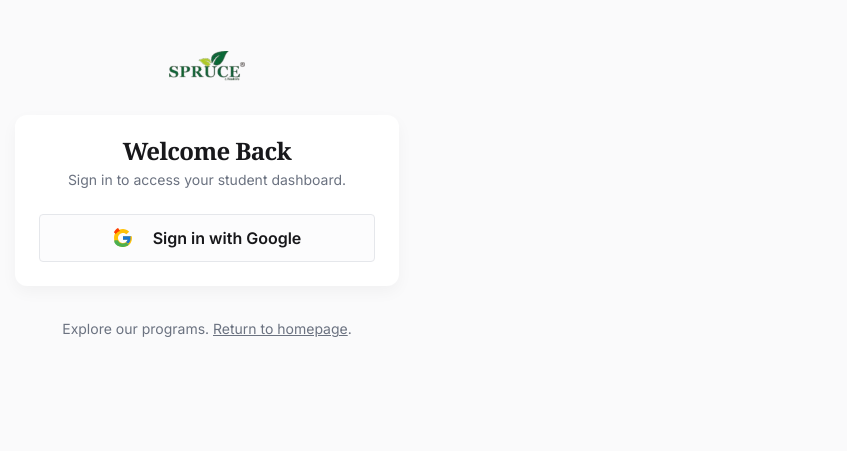
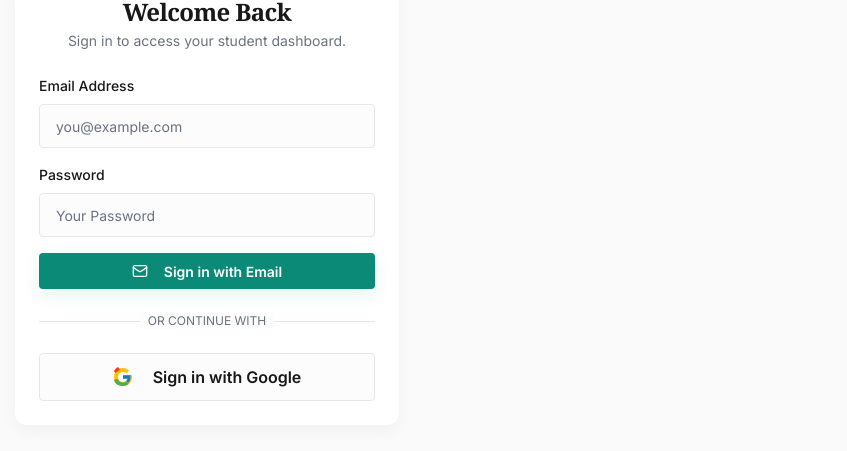
Before and after one commit to kautkarg/spruce-nep, a Next.js app: page /login in a window 1280 px wide. Shown: the part 205-656 px from the top of the page, without its empty margins (433-1280 px from the left). Built offline with nearby package versions, Linux system fonts and the light colour scheme; no server answers.

Commit message:
create sign in option

```diff
--- a/src/app/login/page.tsx
+++ b/src/app/login/page.tsx
@@ -1,14 +1,17 @@
 
 'use client';
 
-import { useEffect } from 'react';
+import { useEffect, useState } from 'react';
 import { useRouter } from 'next/navigation';
-import { GoogleAuthProvider, signInWithPopup } from 'firebase/auth';
+import { GoogleAuthProvider, signInWithPopup, signInWithEmailAndPassword, createUserWithEmailAndPassword } from 'firebase/auth';
 import { useFirebase } from '@/firebase';
 import { Button } from '@/components/ui/button';
-import { Card, CardContent, CardDescription, CardHeader, CardTitle } from '@/components/ui/card';
-import { Leaf } from 'lucide-react';
+import { Card, CardContent, CardDescription, CardFooter, CardHeader, CardTitle } from '@/components/ui/card';
+import { Leaf, LogIn, Mail } from 'lucide-react';
 import Image from 'next/image';
+import { Input } from '@/components/ui/input';
+import { Label } from '@/components/ui/label';
+import { useToast } from '@/hooks/use-toast';
 
 function GoogleIcon(props: React.SVGProps<SVGSVGElement>) {
   return (
@@ -36,6 +39,10 @@ function GoogleIcon(props: React.SVGProps<SVGSVGElement>) {
 export default function LoginPage() {
   const { auth, user, isUserLoading } = useFirebase();
   const router = useRouter();
+  const { toast } = useToast();
+  const [email, setEmail] = useState('');
+  const [password, setPassword] = useState('');
+  const [isSubmitting, setIsSubmitting] = useState(false);
 
   useEffect(() => {
     if (!isUserLoading && user) {
@@ -47,9 +54,46 @@ export default function LoginPage() {
     const provider = new GoogleAuthProvider();
     try {
       await signInWithPopup(auth, provider);
-      // Let the useEffect handle the redirect
     } catch (error) {
       console.error('Error during Google sign-in:', error);
+      toast({
+        variant: "destructive",
+        title: "Sign-in Failed",
+        description: "Could not sign in with Google. Please try again.",
+      });
+    }
+  };
+
+  const handleSignInWithEmail = async (e: React.FormEvent) => {
+    e.preventDefault();
+    setIsSubmitting(true);
+    try {
+      await signInWithEmailAndPassword(auth, email, password);
+    } catch (error: any) {
+       // If user not found, try to create a new account
+      if (error.code === 'auth/user-not-found' || error.code === 'auth/invalid-credential') {
+        try {
+          await createUserWithEmailAndPassword(auth, email, password);
+          toast({
+            title: "Welcome!",
+            description: "Your account has been created and you're now signed in.",
+          });
+        } catch (createError: any) {
+          toast({
+            variant: "destructive",
+            title: "Registration Failed",
+            description: createError.message || "Could not create your account. Please try again.",
+          });
+        }
+      } else {
+         toast({
+            variant: "destructive",
+            title: "Sign-in Failed",
+            description: error.message || "An unknown error occurred. Please try again.",
+        });
+      }
+    } finally {
+        setIsSubmitting(false);
     }
   };
 
@@ -73,11 +117,52 @@ export default function LoginPage() {
           <CardTitle className="font-serif">Welcome Back</CardTitle>
           <CardDescription>Sign in to access your student dashboard.</CardDescription>
         </CardHeader>
-        <CardContent>
+        <CardContent className="space-y-6">
+           <form onSubmit={handleSignInWithEmail} className="space-y-4">
+            <div className="space-y-2">
+              <Label htmlFor="email">Email Address</Label>
+              <Input
+                id="email"
+                type="email"
+                placeholder="you@example.com"
+                value={email}
+                onChange={(e) => setEmail(e.target.value)}
+                required
+              />
+            </div>
+            <div className="space-y-2">
+               <Label htmlFor="password">Password</Label>
+              <Input
+                id="password"
+                type="password"
+                placeholder="Your Password"
+                value={password}
+                onChange={(e) => setPassword(e.target.value)}
+                required
+              />
+            </div>
+            <Button type="submit" className="w-full" disabled={isSubmitting}>
+              {isSubmitting ? <Leaf className="mr-2 h-4 w-4 animate-pulse" /> : <Mail className="mr-2 h-4 w-4" />}
+              {isSubmitting ? "Signing in..." : "Sign in with Email"}
+            </Button>
+          </form>
+
+          <div className="relative">
+            <div className="absolute inset-0 flex items-center">
+              <span className="w-full border-t" />
+            </div>
+            <div className="relative flex justify-center text-xs uppercase">
+              <span className="bg-background px-2 text-muted-foreground">
+                Or continue with
+              </span>
+            </div>
+          </div>
+
           <Button
             variant="outline"
             className="w-full h-12 text-body-lead"
             onClick={handleSignInWithGoogle}
+            disabled={isSubmitting}
           >
             <GoogleIcon className="mr-3 h-5 w-5" />
             Sign in with Google
--- a/src/components/ui/input.tsx
+++ b/src/components/ui/input.tsx
@@ -1,3 +1,4 @@
+
 import * as React from "react"
 
 import { cn } from "@/lib/utils"
@@ -8,7 +9,7 @@ const Input = React.forwardRef<HTMLInputElement, React.ComponentProps<"input">>(
       <input
         type={type}
         className={cn(
-          "flex h-14 w-full rounded-md border border-input bg-background px-4 py-2 text-body ring-offset-background file:border-0 file:bg-transparent file:text-meta file:font-medium placeholder:text-muted-foreground focus-visible:outline-none focus-visible:ring-2 focus-visible:ring-ring focus-visible:ring-offset-2 disabled:cursor-not-allowed disabled:opacity-50",
+          "flex h-11 w-full rounded-md border border-input bg-background px-4 py-2 text-body ring-offset-background file:border-0 file:bg-transparent file:text-meta file:font-medium placeholder:text-muted-foreground focus-visible:outline-none focus-visible:ring-2 focus-visible:ring-ring focus-visible:ring-offset-2 disabled:cursor-not-allowed disabled:opacity-50",
           className
         )}
         ref={ref}
```
Also changed, not shown: 1 other file (tests, documents, lock files or other folders).
